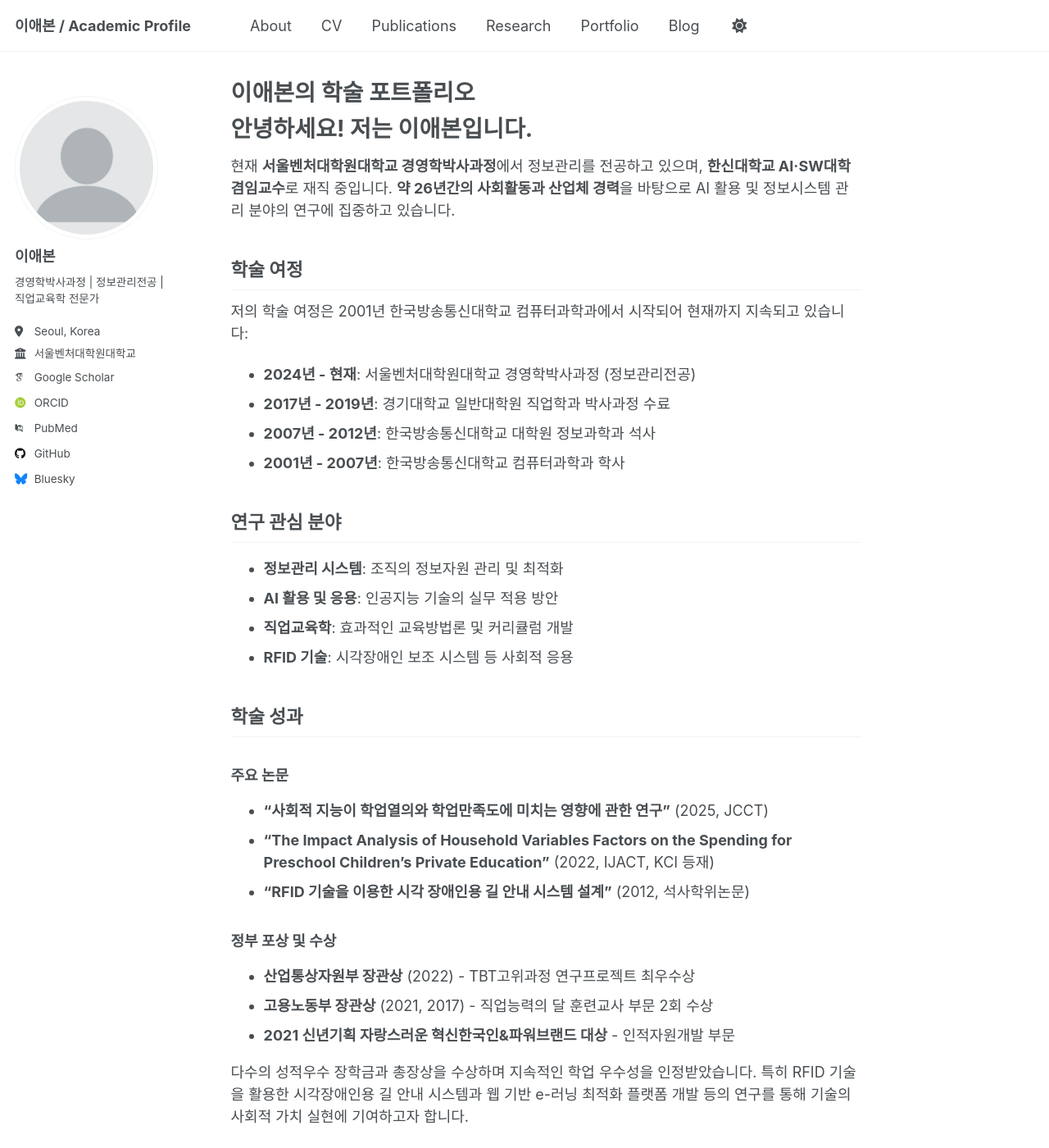
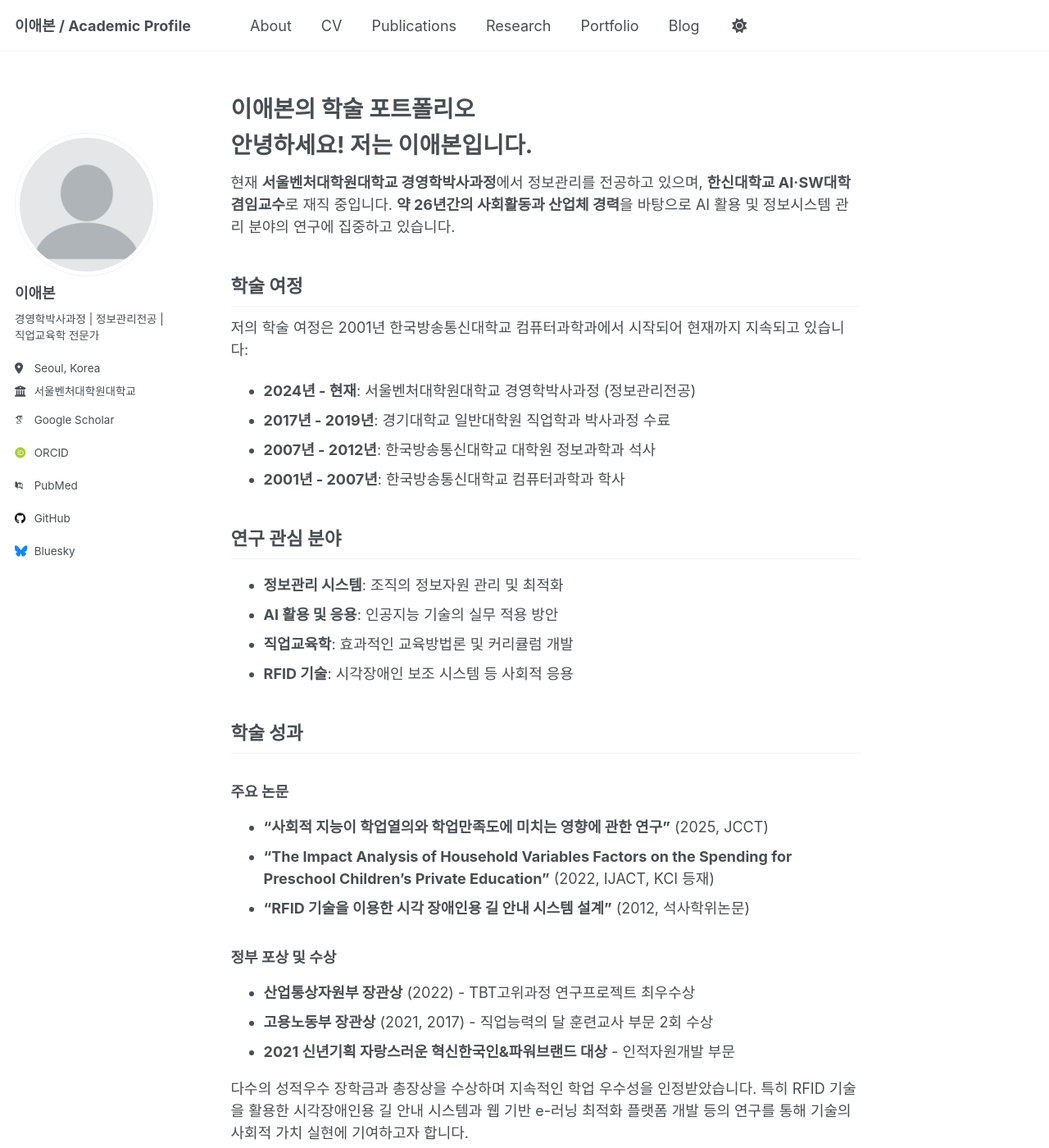
Before and after one commit to aebonlee/aebonlee.github.io, a Jekyll site: the page built from _pages/about.md, in a window 1280 px wide and 1400 px high. Shown: the whole window at 82% size. Built offline with Jekyll 4.4.1, drawn with Linux system fonts in a browser that asks for light colours; some web fonts are replaced; a script that is not in the unit is left out.

Commit message:
사이드바 sticky 위치 및 간격 최적화
주요 변경사항:
- 사이드바 sticky 위치를 top: 20px로 조정하여 상단 여백 확보
- 사이드바 높이를 calc(100vh - 40px)로 설정하여 적절한 하단 여백 유지
- 사이드바 내부 요소들의 간격 개선:
  * author__bio 하단 여백 15px
  * author__urls 링크들 간격 8px
  * 전반적인 라인 높이 최적화
- 데스크톱(1024px+)과 모바일에 대한 반응형 스타일링 개선
- 페이지 콘텐츠와 사이드바 간의 적절한 여백 설정

🤖 Generated with [Claude Code](https://claude.ai/code)

Co-Authored-By: Claude <noreply@anthropic.com>

```diff
--- a/assets/css/main.scss
+++ b/assets/css/main.scss
@@ -41,3 +41,59 @@
     "vendor/font-awesome/solid",
     "vendor/font-awesome/brands"
 ;
+
+/* Custom CSS for sidebar sticky positioning and spacing */
+@media screen and (min-width: 1024px) {
+  .sidebar {
+    position: sticky;
+    top: 20px;
+    height: calc(100vh - 40px);
+    overflow-y: auto;
+    padding-top: 20px;
+    margin-top: 0;
+  }
+
+  .page {
+    margin-top: 20px;
+  }
+
+  .author__content {
+    margin-bottom: 20px;
+  }
+
+  .author__bio {
+    margin-bottom: 15px !important;
+    line-height: 1.4;
+  }
+
+  .author__urls {
+    margin-top: 15px;
+  }
+
+  .author__urls li {
+    margin-bottom: 8px;
+  }
+
+  .author__urls a {
+    padding: 8px 0;
+    line-height: 1.2;
+  }
+}
+
+/* Improve spacing between sidebar elements */
+.author__name {
+  margin-bottom: 8px !important;
+}
+
+.author__pronouns {
+  margin-bottom: 8px !important;
+}
+
+/* Better mobile responsive behavior */
+@media screen and (max-width: 1023px) {
+  .sidebar {
+    position: relative;
+    margin-top: 1em;
+    margin-bottom: 2em;
+  }
+}
```
